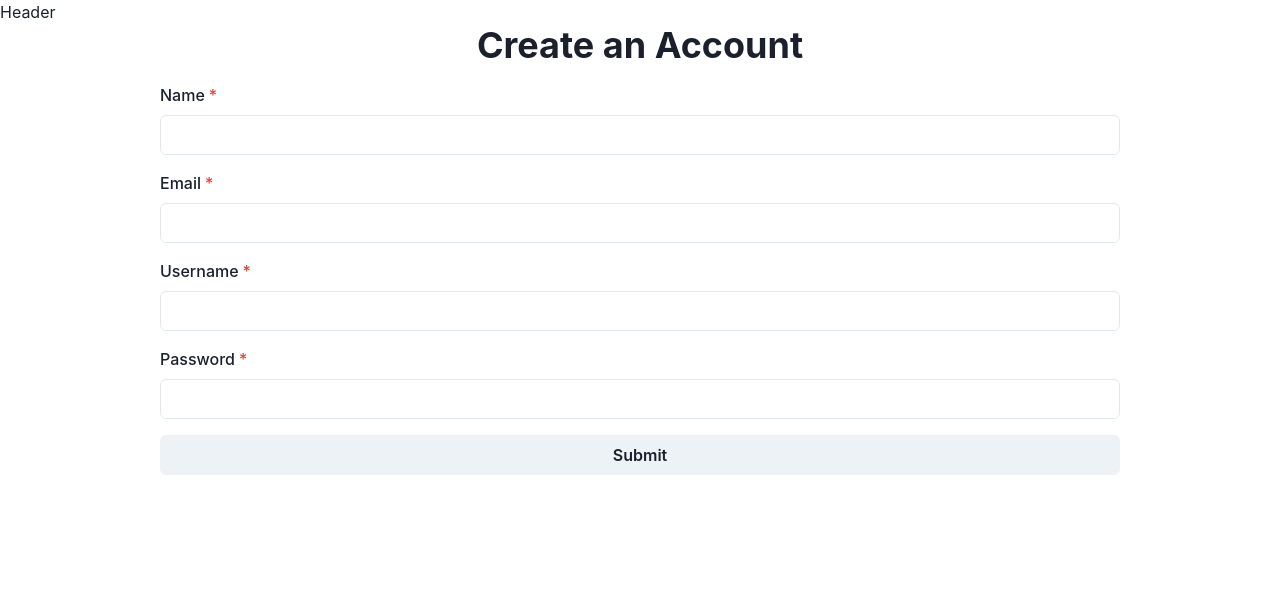
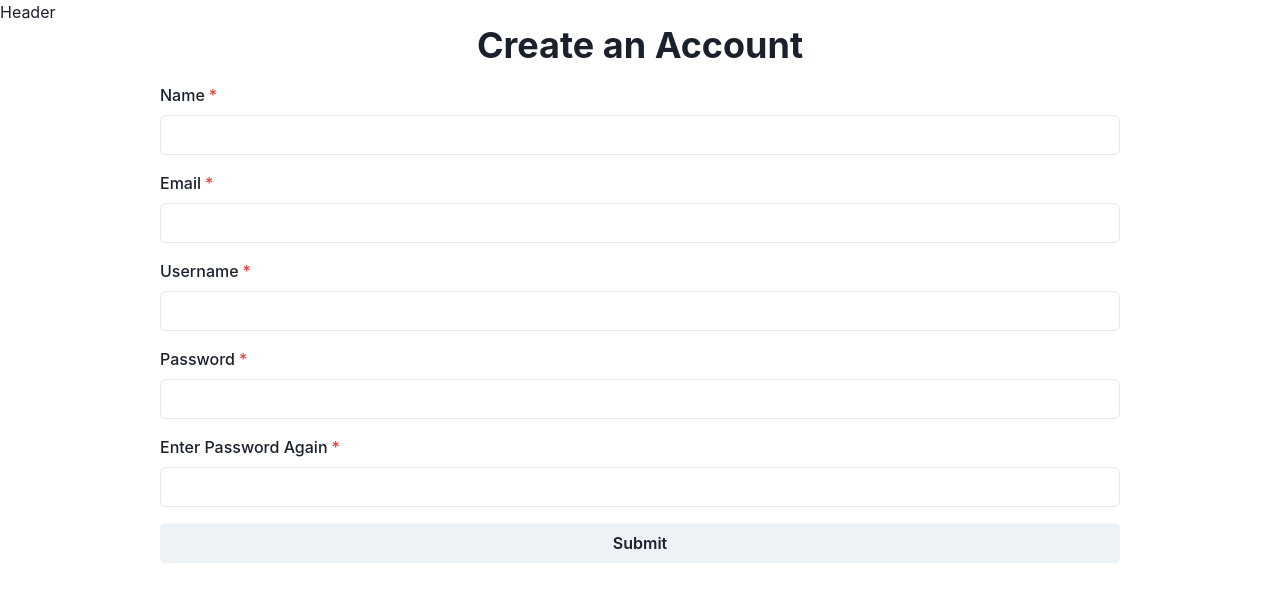
Before and after one commit to priceclaire/todo-list, a React (Create React App) app in the folder frontend/: page /sign-up in a window 1280 px wide. Shown: the top 602 px of the page. Built offline with nearby package versions, Linux system fonts and the light colour scheme.

Commit message:
Add validation to passwords on frontend sign up form

```diff
--- a/frontend/src/Pages/Signup.tsx
+++ b/frontend/src/Pages/Signup.tsx
@@ -11,37 +11,33 @@ const isInvalidEmail = (email: string) => {
     }
 }
 
-
-
-// function validateEmail(inputText) {
-//     var mailFormat =  /\S+@\S+\.\S+/;
-//     if (inputText.value.match(mailFormat)) {
-//       alert("Valid address!");
-//       return true;
-//     } else {
-//       alert("Invalid address!");
-//       return false;
-//     }
-//   }
-
-
-
-
+const isInvalidPass2 = (pass1: string, pass2: string) => {
+    if (pass1 !== pass2) {
+        return true;
+    } else {
+        return false;
+    }
+}
 
 const SignUp = () => {
     const [name, setName] = useState("");
     const [email, setEmail] = useState("");
     const [username, setUsername] = useState("");
     const [password, setPassword] = useState("");
+    const [secondPassword, setSecondPassword] = useState("");
+
     const [submitClickedName, setSubmitClickedName] = useState(false);
     const [submitClickedEmail, setSubmitClickedEmail] = useState(false);
     const [submitClickedUsername, setSubmitClickedUsername] = useState(false);
     const [submitClickedPassword, setSubmitClickedPassword] = useState(false);
+    const [submitClickedSecondPassword, setSubmitClickedSecondPassword] = useState(false);
 
     const isErrorName = name === "" && submitClickedName;
     const isErrorEmail = isInvalidEmail(email) && submitClickedEmail;
     const isErrorUsername = username === "" && submitClickedUsername;
     const isErrorPassword = password === "" && submitClickedPassword;
+    const isErrorSecondPassword =
+        isInvalidPass2(password, secondPassword) && submitClickedSecondPassword;
 
     const onChangeName = (e: any) => {
         setSubmitClickedName(false);
@@ -63,14 +59,27 @@ const SignUp = () => {
         setPassword(e.target.value);
     };
 
+    const onChangeSecondPassword = (e: any) => {
+        setSubmitClickedSecondPassword(false);
+        setSecondPassword(e.target.value);
+    };
+
     const onSubmit = () => {
         setSubmitClickedName(true);
         setSubmitClickedEmail(true);
         setSubmitClickedUsername(true);
         setSubmitClickedPassword(true);
+        setSubmitClickedSecondPassword(true);
 
-        if (name === "" || isInvalidEmail(email) || username === "" || password === "") {
-            console.log("ERROR");
+        if (
+            name === "" ||
+            isInvalidEmail(email) ||
+            username === "" ||
+            password === "" ||
+            secondPassword !== password ||
+            secondPassword === ""
+        ) {
+            return;
         } else {
             axios.post("http://localhost:3025/auth/sign-up", {
                 name,
@@ -83,10 +92,12 @@ const SignUp = () => {
                 setEmail("");
                 setUsername("");
                 setPassword("");
+                setSecondPassword("");
                 setSubmitClickedName(false);
                 setSubmitClickedEmail(false);
                 setSubmitClickedUsername(false);
                 setSubmitClickedPassword(false);
+                setSubmitClickedSecondPassword(false);
             });
         }
     };
@@ -100,7 +111,7 @@ const SignUp = () => {
                     <FormLabel>Name</FormLabel>
                     <Input type='text' value={name} onChange={onChangeName} />
                     {!isErrorName ? null : (
-                    <FormErrorMessage>Name is required.</FormErrorMessage>
+                        <FormErrorMessage>Name is required</FormErrorMessage>
                     )}
                 </FormControl>
 
@@ -108,7 +119,7 @@ const SignUp = () => {
                     <FormLabel>Email</FormLabel>
                     <Input type='email' value={email} onChange={onChangeEmail} />
                     {!isErrorEmail ? null : (
-                    <FormErrorMessage>A valid email is required.</FormErrorMessage>
+                        <FormErrorMessage>A valid email is required</FormErrorMessage>
                     )}
                 </FormControl>
 
@@ -116,7 +127,7 @@ const SignUp = () => {
                     <FormLabel>Username</FormLabel>
                     <Input type='text' value={username} onChange={onChangeUsername} />
                     {!isErrorUsername ? null : (
-                    <FormErrorMessage>Username is required.</FormErrorMessage>
+                        <FormErrorMessage>Username is required</FormErrorMessage>
                     )}
                 </FormControl>
 
@@ -124,7 +135,15 @@ const SignUp = () => {
                     <FormLabel>Password</FormLabel>
                     <Input type='password' value={password} onChange={onChangePassword} />
                     {!isErrorPassword ? null : (
-                    <FormErrorMessage>Password is required.</FormErrorMessage>
+                        <FormErrorMessage>Password is required</FormErrorMessage>
+                    )}
+                </FormControl>
+
+                <FormControl isInvalid={isErrorSecondPassword} isRequired>
+                    <FormLabel>Enter Password Again</FormLabel>
+                    <Input type='password' value={secondPassword} onChange={onChangeSecondPassword} />
+                    {!isErrorSecondPassword ? null : (
+                        <FormErrorMessage>Passwords must match</FormErrorMessage>
                     )}
                 </FormControl>
 
```
Lines whose indentation alone changed are shown as unchanged.
